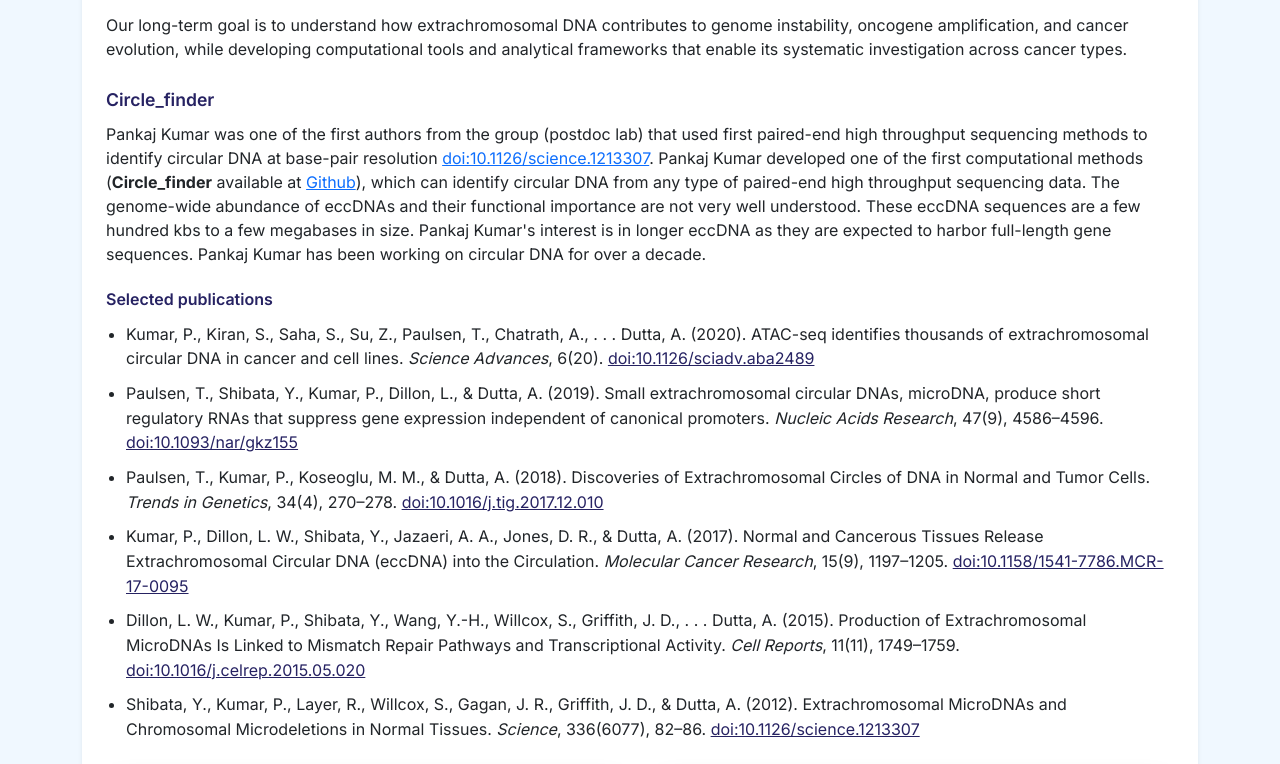
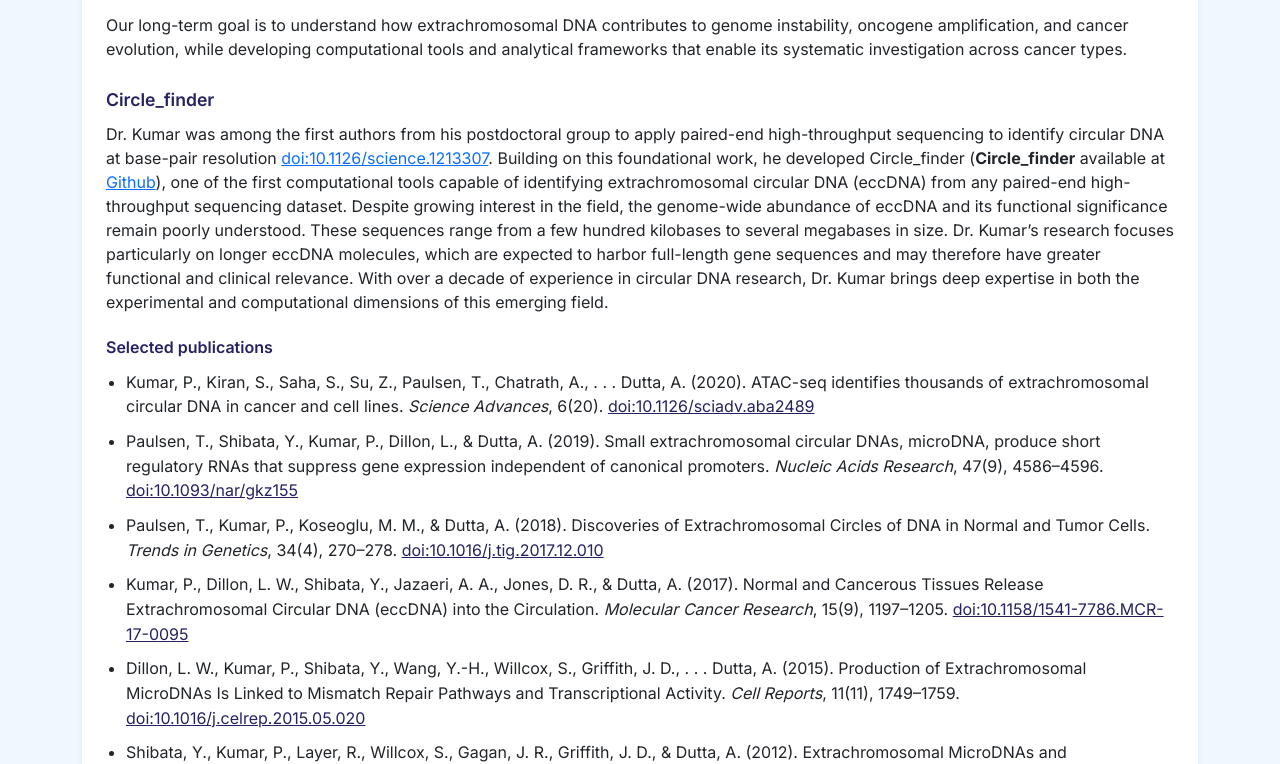
Before and after one commit to pankaj-kumar-lab/webpage, a plain HTML site: page research.html in a window 1280 px wide. Shown: the part 1350-2114 px from the top of the page. Drawn offline with nearby package versions, Linux system fonts and the light colour scheme.

Commit message:
Revise Dr. Kumar's profile on circular DNA research
Updated the description of Dr. Kumar's contributions to circular DNA research, enhancing clarity and detail about his work and its significance.

```diff
--- a/research.html
+++ b/research.html
@@ -412,8 +412,9 @@
 
             <h5 class="project-sub">Circle_finder</h5>
             <p>
-                Pankaj Kumar was one of the first authors from the group (postdoc lab) that used first paired-end high throughput sequencing methods to identify circular DNA at base-pair resolution <a href="https://doi.org/10.1126/science.1213307" target="_blank" rel="noopener">doi:10.1126/science.1213307</a>. Pankaj Kumar developed one of the first computational methods (<strong>Circle_finder</strong> available at <a href="https://github.com/pk7zuva/Circle_finder" target="_blank">Github</a>), which can identify circular DNA from any type of paired-end high throughput sequencing data. The genome-wide abundance of eccDNAs and their functional importance are not very well understood. These eccDNA sequences are a few hundred kbs to a few megabases in size. Pankaj Kumar's interest is in longer eccDNA as they are expected to harbor full-length gene sequences. Pankaj Kumar has been working on circular DNA for over a decade.
-            </p>
+                Dr. Kumar was among the first authors from his postdoctoral group to apply paired-end high-throughput sequencing to identify circular DNA at base-pair resolution <a href="https://doi.org/10.1126/science.1213307" target="_blank" rel="noopener">doi:10.1126/science.1213307</a>. Building on this foundational work, he developed Circle_finder (<strong>Circle_finder</strong> available at <a href="https://github.com/pk7zuva/Circle_finder" target="_blank">Github</a>), one of the first computational tools capable of identifying extrachromosomal circular DNA (eccDNA) from any paired-end high-throughput sequencing dataset. Despite growing interest in the field, the genome-wide abundance of eccDNA and its functional significance remain poorly understood. These sequences range from a few hundred kilobases to several megabases in size. Dr. Kumar’s research focuses particularly on longer eccDNA molecules, which are expected to harbor full-length gene sequences and may therefore have greater functional and clinical relevance.
+
+With over a decade of experience in circular DNA research, Dr. Kumar brings deep expertise in both the experimental and computational dimensions of this emerging field.
 
             <h5 class="pub-heading">Selected publications</h5>
             <ul class="pub-list">
```
